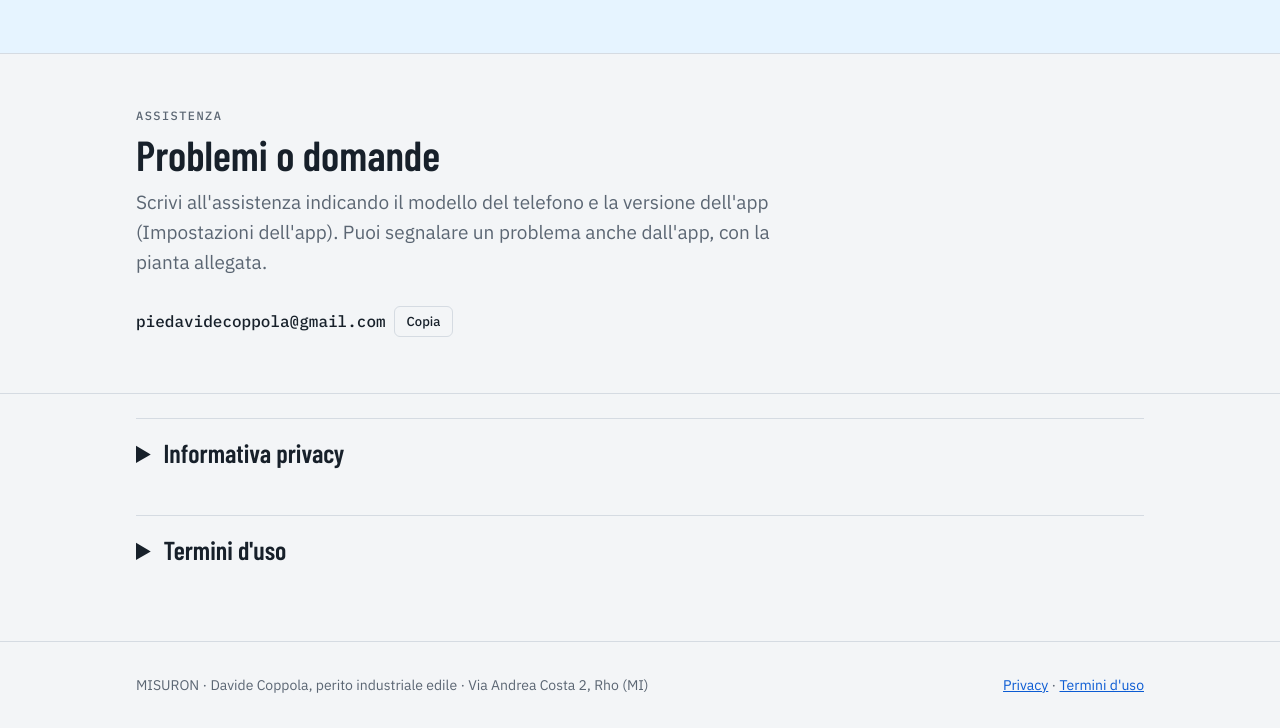
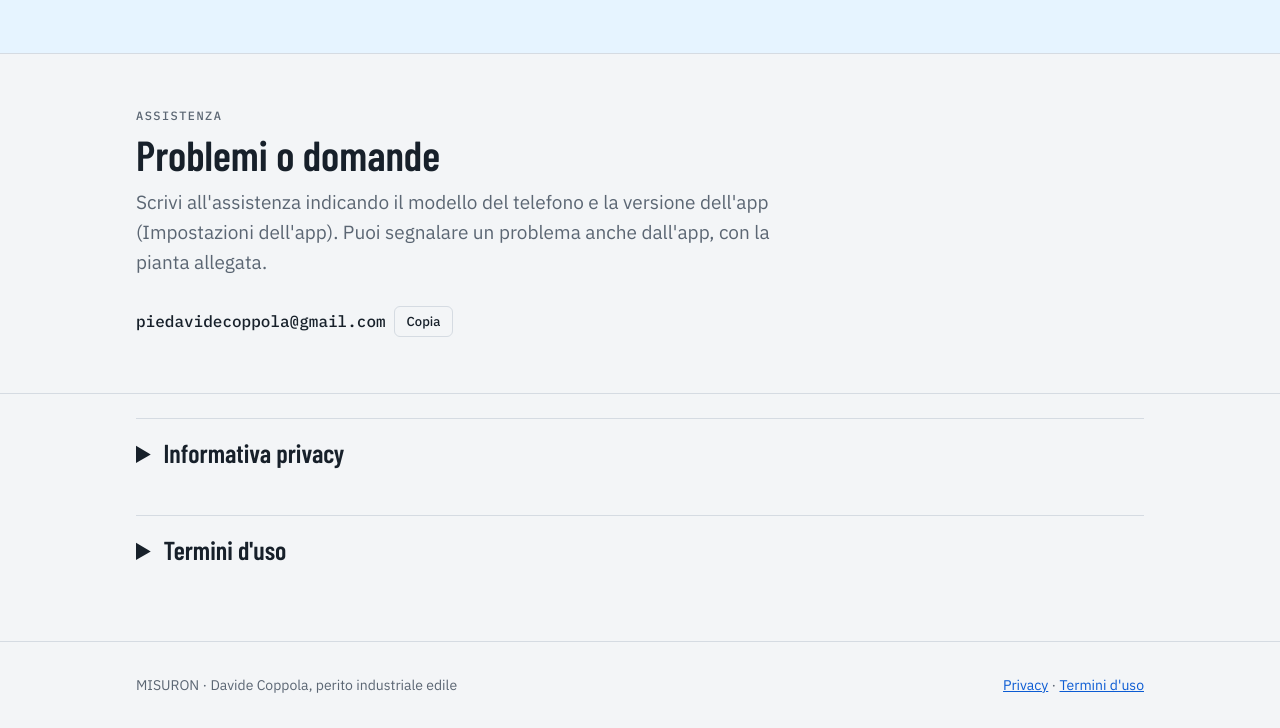
Before and after one commit to coppo999/misuron, a plain HTML site: page index.html in a window 1280 px wide. Shown: the part 2024-2752 px from the top of the page. Drawn offline with nearby package versions, Linux system fonts and the light colour scheme.

Commit message:
Tolto indirizzo dal footer

```diff
--- a/index.html
+++ b/index.html
@@ -194,7 +194,7 @@ footer .w{display:flex;justify-content:space-between;gap:16px;flex-wrap:wrap}
 </main>
 
 <footer><div class="w">
-  <span>MISURON · Davide Coppola, perito industriale edile · Via Andrea Costa 2, Rho (MI)</span>
+  <span>MISURON · Davide Coppola, perito industriale edile</span>
   <span><a href="#privacy">Privacy</a> · <a href="#termini">Termini d'uso</a></span>
 </div></footer>
 
```
